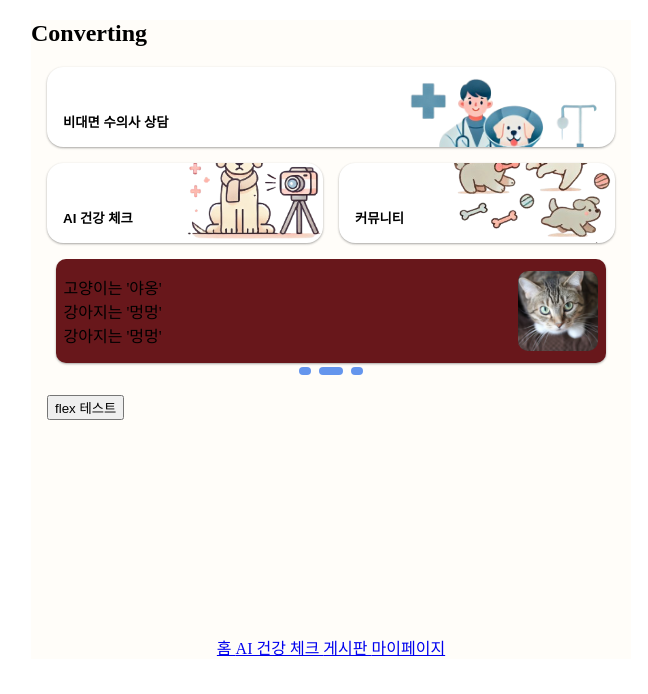
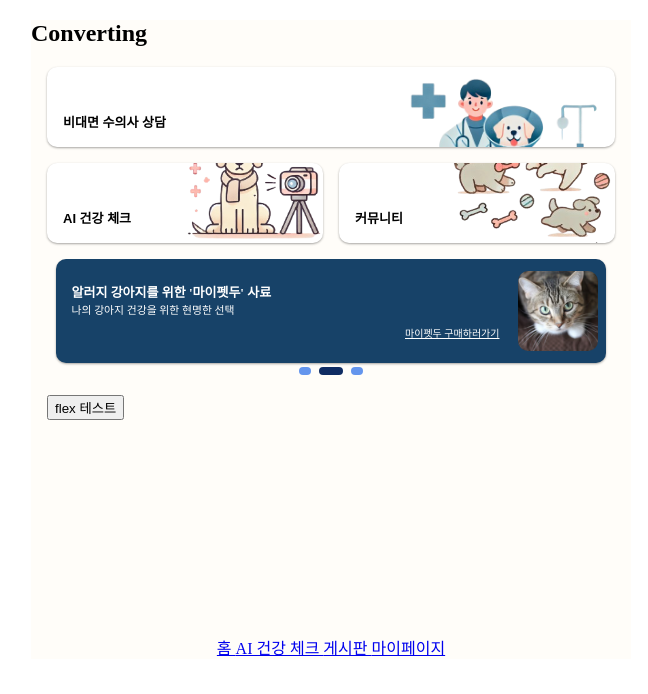
Before and after one commit to ConVeting/TEST_FE, a React (Create React App) app: page /Home in a window 1280 px wide. Shown: the top 694 px of the page, without its empty margins (309-957 px from the left). Built offline with nearby package versions, Linux system fonts and the light colour scheme; the HTML template or start-up script is replaced by a standard one.

Commit message:
캐러셀 완성 및 전체 너비 600px로 변경

```diff
--- a/src/Jiwon_compo/carousel.css
+++ b/src/Jiwon_compo/carousel.css
@@ -29,7 +29,6 @@
     margin-inline: 0.5%;
     width: 100%;
     height: 100%;
-    background-color: rgb(104, 23, 27);
     /* 그림자 */
     box-shadow: 0 1px 3px rgba(0,0,0,0.12), 0 1px 2px rgba(0,0,0,0.24);
     transition: all 0.3s cubic-bezier(.25,.8,.25,1);
@@ -38,47 +37,57 @@
 .slide:hover{
     box-shadow: 0 3px 6px rgba(0,0,0,0.16), 0 3px 6px rgba(0,0,0,0.23);
 }
-
-
-
-.slide_img {
+/* 슬라이드 내부의 이미지 */
+.slide > .slide_img {
     width: 10vh;
     height: 10vh;
     border-radius: 10px;
     background-size: cover;
     background-position: center;
 }
-
-.slide > span {
-    font-size: 1em;
+/* 슬라이드 내부 택스트 모음 */
+.slide > .slide_content {
+    width: 80%;
+    padding-inline: 1vh;
+    word-break: keep-all;
+    font-size:small;
     color: white;
+}
+/* 택스트 타이틀 */
+.slide > .slide_content > .slide_title {
+    font-size:small;
     font-weight: bolder;
 }
+/* 택스트 설명 */
+.slide > .slide_content > .slide_text {
+    font-size:smaller;
+}
+/* 택스트 링크 설명 */
+.slide > .slide_content > .slide_linktext {
+    margin-top: 1vh;
+    text-align: right;
+    font-size:x-small;
+    text-decoration: underline;
+}
 
+/* 버튼들 담은 div */
 .button_con {
     display: flex;
     justify-content: center;
     align-items: baseline;
 }
-
-.button_con button {
+/* 버튼 디자인 */
+.button_con > .carousel_but {
     background-color: cornflowerblue;
     border: none;
-}
-
-.carousel_but {
     width: 1vh;
     height: 1vh;
     border-radius: 30px;
     margin: 0.5vh;
     transition: 0.3s;
 }
-
-.carousel_but.active{
+/* 버튼 활성화시(해당 슬라이드시) */
+.button_con > .carousel_but.active{
     width: 3vh;  /* 강조된 버튼의 너비를 증가시킴 */
+    background-color: rgb(15, 44, 99);
 }
-
-.left_img, .right_img {
-    width: 2%;
-    height: 6%;
-}
--- a/src/Jiwon_compo/carousel.jsx
+++ b/src/Jiwon_compo/carousel.jsx
@@ -1,17 +1,24 @@
 import React, { useEffect, useRef, useState } from 'react';
 import './carousel.css';
 
-// 슬라이드 내용 데이터
+// 슬라이드 내용 데이터, 추가하면 자동으로 슬라이드에 추가됨
+    //id : 고유 숫자
+    //title, text, linktext : 설명 글자
+    //bk_color: 색(배경)
 const slidesData = [
-    { id: 1, title: "곰돌이는 '포근'", text: "강아지는 '멍멍'", linktext: "강아지는 '멍멍'", img: "/img/bear.png" },
-    { id: 2, title: "고양이는 '야옹'", text: "강아지는 '멍멍'", linktext: "강아지는 '멍멍'", img: "/img/cat.png" },
-    { id: 3, title: "강아지는 '멍멍'", text: "강아지는 '멍멍'", linktext: "강아지는 '멍멍'", img: "/img/dog.png" }
+    { id: 1, title: "다른 견주들의 이야기를 보러가요!", text: "간단한 질문에 수의사가 남긴 답변으로 고민해결", linktext: "커뮤니티 바로가기", img: "/img/bear.png", bk_color: "rgb(104, 23, 27)"},
+    { id: 2, title: "알러지 강아지를 위한 '마이펫두' 사료", text: "나의 강아지 건강을 위한 현명한 선택", linktext: "마이펫두 구매하러가기", img: "/img/cat.png", bk_color: "rgb(23, 66, 104)" },
+    { id: 3, title: "내 강아지의 기록을 관리해보아요", text: "상담과 건강체크 기록부터 달력에 간단한 메모까지", linktext: "기록 바로보기", img: "/img/dog.png", bk_color: "rgb(23, 104, 69)" }
 ];
 
 //슬라이드 (슬라이드 내용 + 이미지)
-const Slide = ({ children, img }) => (
-    <div className="slide">
-        {children}
+const Slide = ({ title, text, linktext, img, bk_color }) => (
+    <div className="slide" style={{ backgroundColor: bk_color }}>
+        <div className="slide_content">
+            <div className="slide_title">{title}</div>
+            <div className="slide_text">{text}</div>
+            <div className="slide_linktext">{linktext}</div>
+        </div>
         <div style={{ backgroundImage: `url(${img})` }} className="slide_img"></div>
     </div>
 );
@@ -71,6 +78,7 @@ export default function Carousel() {
     //     }
     // };
 
+    //rightClick(오른쪽 슬라이드로 이동)을 일정 시간마다 반복
     useEffect(() => {
         const interval = setInterval(rightClick, 3000);
         return () => clearInterval(interval);
@@ -83,14 +91,18 @@ export default function Carousel() {
                 {/* 슬라이드 나열 */}
                 <div className="carousel_container" ref={containerRef} style={{ width: `${imgNum * 100}%`}}>
                     {slidesData.map(slide => (
-                        <Slide key={slide.id} img={slide.img}>
-                            {slide.title} <br/>
-                            {slide.text} <br/>
-                            {slide.linktext} <br/>
-                        </Slide>
+                        <Slide
+                            key={slide.id}
+                            title={slide.title}
+                            text={slide.text}
+                            linktext={slide.linktext}
+                            img={slide.img}
+                            bk_color={slide.bk_color}
+                        />
                     ))}
                 </div>
             </div>
+            {/* 슬라이드 이동하는 버튼 */}
             <div className="pad">
                 <CarouselButtons imgNum={imgNum} current={current} handleButtonClick={handleButtonClick} />
             </div>
--- a/src/flex.css
+++ b/src/flex.css
@@ -22,13 +22,13 @@
     width: 100%;
     height: 100%;
     border: none;
-    border-radius: 1rem;
+    border-radius: 10px;
     background-color: white;
     /* 박스 그림자 */
     box-shadow: 0 1px 3px rgba(0,0,0,0.12), 0 1px 2px rgba(0,0,0,0.24);
     transition: all 0.3s cubic-bezier(.25,.8,.25,1);
     /* 폰트 크키 및 위치 */
-    font-size: 1 rem;
+    font-size: small;
     font-weight: bold;
     display: flex;
     align-items: flex-end;
```
